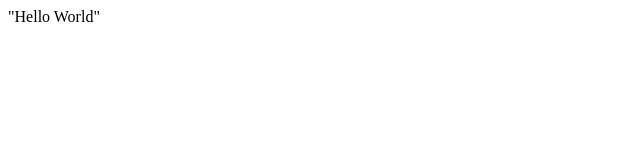
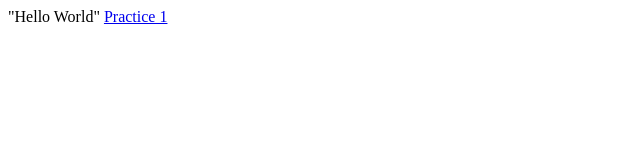
Before and after one commit to urishabh12/urishabh12.github.io, a plain HTML site: page index.html in a window 1280 px wide. Shown: the full height of the page, 0-640 px from the left. Drawn offline with Linux system fonts and the light colour scheme.

Commit message:
Initial commit

```diff
--- a/index.html
+++ b/index.html
@@ -5,6 +5,6 @@
 </head>
 <body>
 "Hello World"
-<a href="Practice.html"></a>
+<a href="Practice.html">Practice 1</a>
 </body>
 </html>
```
